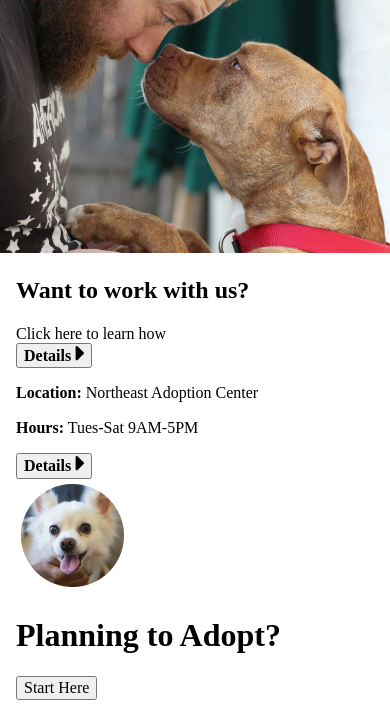
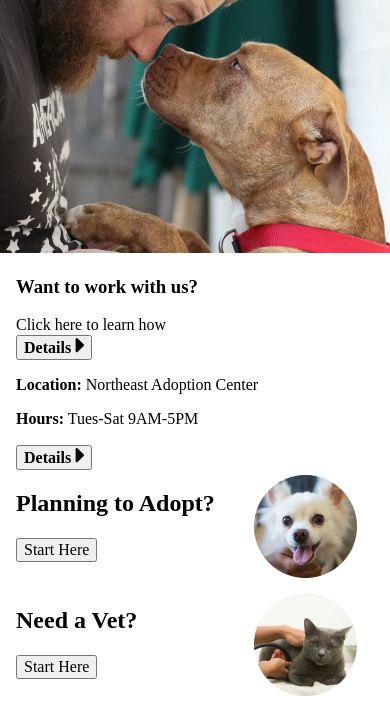
Before and after one commit to sgc57/Web2Homework, a website: page deploy/index.html in a window 390 px wide. Shown: the part 140-844 px from the top of the page. Drawn offline with Linux system fonts and the light colour scheme.

Commit message:
finished mobile grids

```diff
--- a/deploy/index.html
+++ b/deploy/index.html
@@ -36,7 +36,7 @@
     <section>
         <section>
 
-            <h2><b>Want to work with us?</b></h2>
+            <h3><b>Want to work with us?</b></h3>
             Click here to learn how
 
         </section>
@@ -69,15 +69,27 @@
 
 <section class="css-grid-global">
     <div>
+        <section class="circle-card">
             <section>
-            <aside><img src="img/adopt.png" alt="white dog"></aside>
-            <h1>Planning to Adopt?</h1>
+                <h2>Planning to Adopt?</h2>
                 <button>Start Here</button>
             </section>
             <section>
+                <aside><img src="img/adopt.png" alt="white dog"></aside>
+            </section>
+
+
+        </section>
+        <section class="circle-card">
+            <section>
+                <h2>Need a Vet?</h2>
+                <button>Start Here</button>
+            </section>
+            <section>
+
                 <aside><img src="img/vet.png" alt="cat getting checkup"></aside>
-        <h1>Need a Vet?</h1>
-        <button>Start Here</button>
+            </section>
+
         </section>
     </div>
 </section>
--- /dev/null
+++ b/dev/scss/sections/_circlecards.scss
@@ -0,0 +1,8 @@
+section{
+    div{
+        .circle-card{
+                display: grid;
+                grid-template-columns: 65% auto;
+        }
+    }
+}
--- a/dev/scss/styles.scss
+++ b/dev/scss/styles.scss
@@ -21,3 +21,4 @@
 // Sections Styles
 @import "sections/_heroes";
 @import "sections/_news";
+@import "sections/_circlecards";
```
Also changed, not shown: deploy/css/styles.css, 3 other files. Lines whose indentation alone changed are shown as unchanged.
